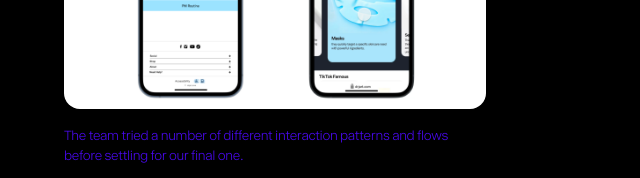
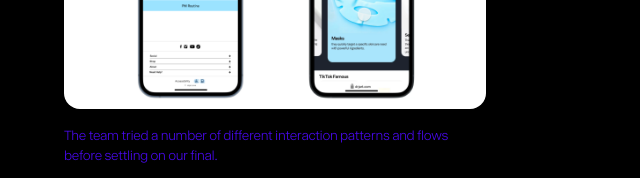
Before and after one commit to yeeloong-tang/P03, a plain HTML site: page drJart.html in a window 1280 px wide. Shown: the part 1820-1998 px from the top of the page, 0-640 px from the left. Drawn offline with nearby package versions, Linux system fonts and the light colour scheme; files whose address does not match are found by name.

Commit message:
content update

```diff
--- a/drJart.html
+++ b/drJart.html
@@ -111,7 +111,7 @@
         </div>
         <p class="caption mt-2 mb-4 text-sm font-light tracking-tight">
           The team tried a number of different interaction patterns and flows
-          before settling for our final one.
+          before settling on our final.
         </p>
         <p class="mb-4">
           The module provided a step-by-step learning experience, from skincare
```
